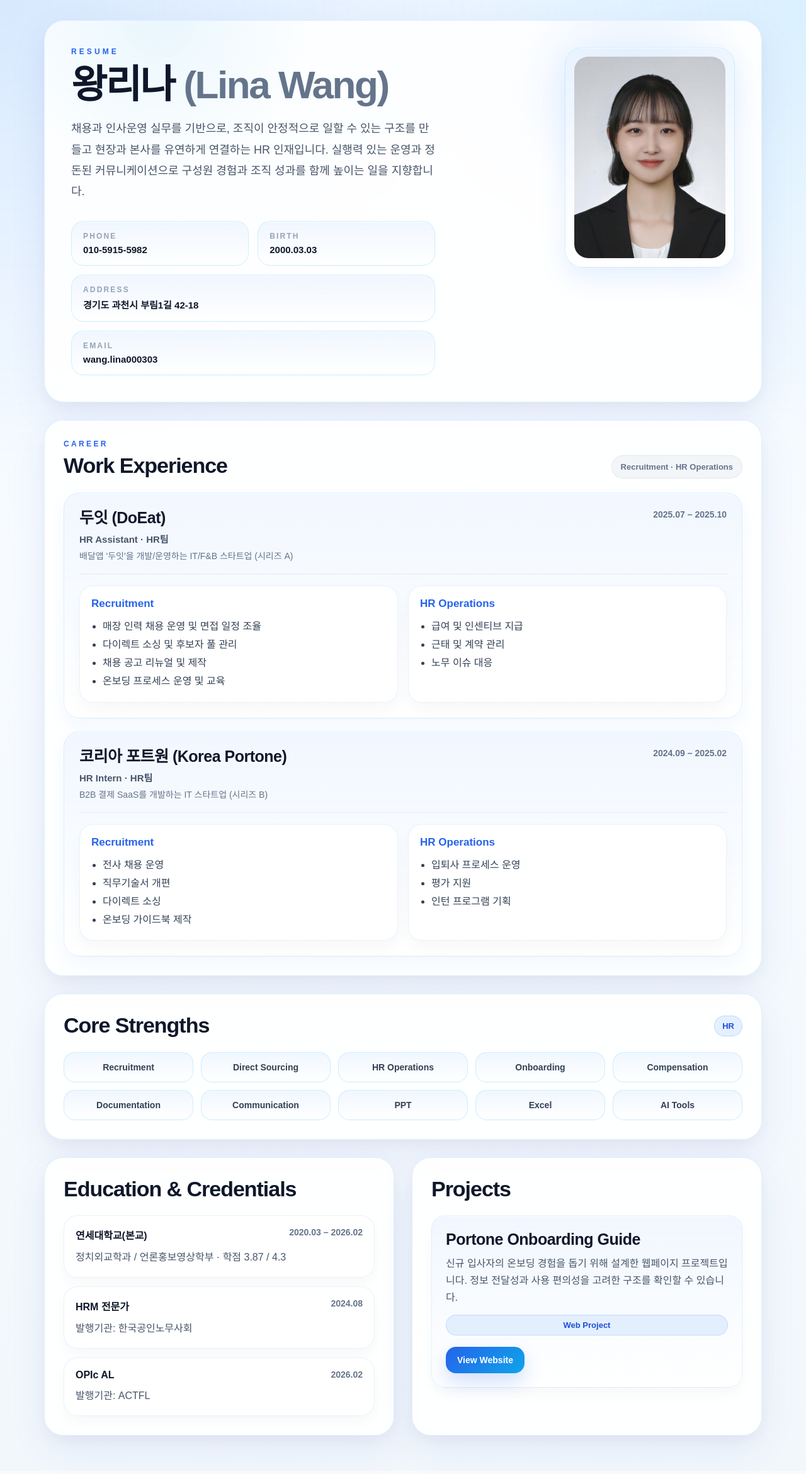
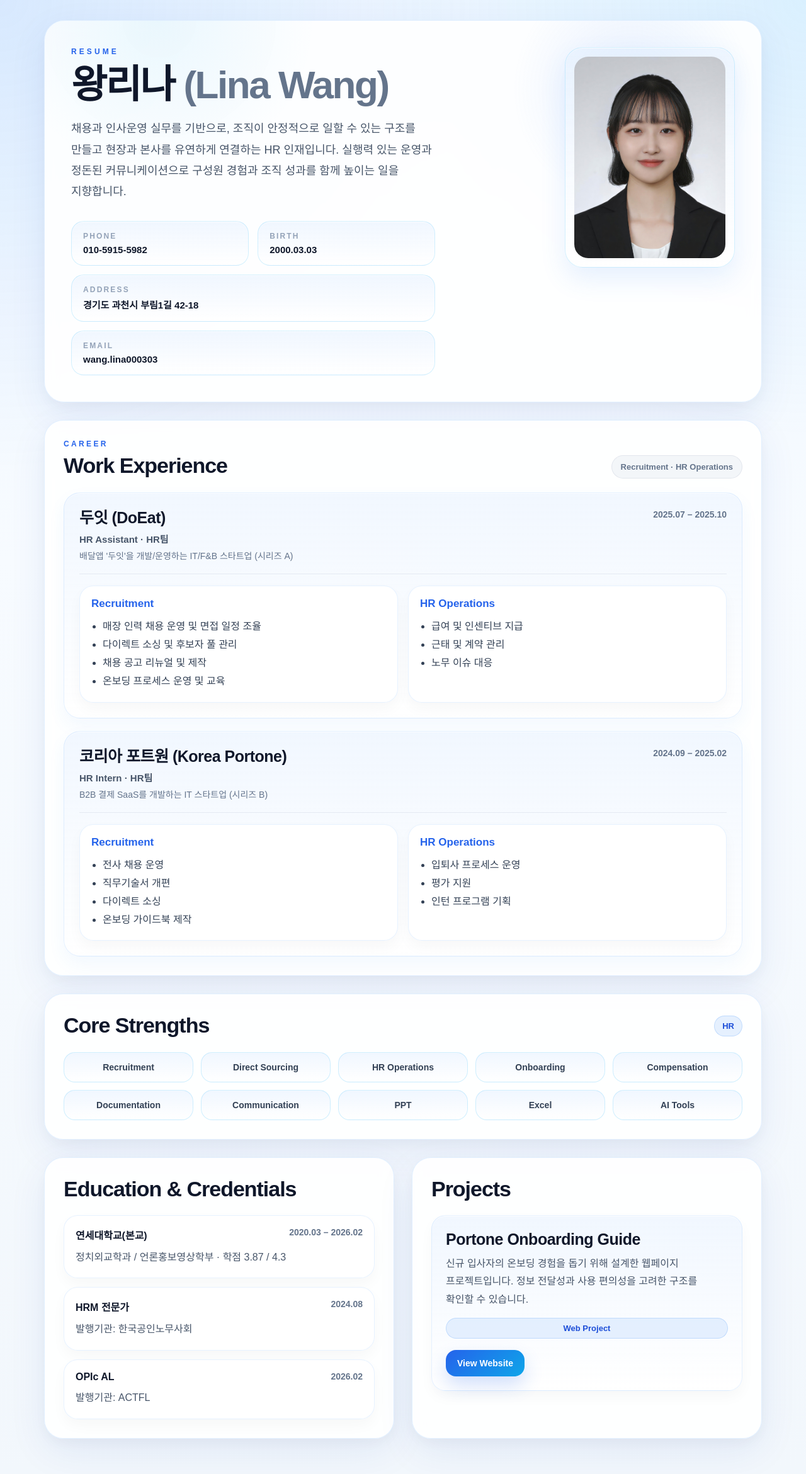
Before and after one commit to wang0lina/my-resume_kor, a React (Vite) app: page / in a window 1280 px wide. Shown: the whole page at 63% size. Built offline with nearby package versions, Linux system fonts and the light colour scheme.

Commit message:
Fix natural Korean line wrapping

```diff
--- a/src/App.css
+++ b/src/App.css
@@ -81,10 +81,11 @@ h1 span {
 
 .intro {
   margin: 22px 0 0;
-  max-width: 680px;
+  max-width: 620px;
   font-size: 18px;
   line-height: 1.85;
   color: #475569;
+  word-break: keep-all;
 }
 
 .info-grid {
@@ -266,6 +267,7 @@ h2 {
   font-size: 14px;
   line-height: 1.7;
   color: #64748b;
+  word-break: keep-all;
 }
 
 .period {
@@ -378,7 +380,12 @@ h2 {
 .project-top p {
   margin: 10px 0 0;
   color: #475569;
-  line-height: 1.7;
+  line-height: 1.8;
+  word-break: keep-all;
+}
+
+.project-top p {
+  max-width: 420px;
 }
 
 .project-card {
@@ -440,6 +447,11 @@ h2 {
   h1 {
     font-size: 48px;
   }
+
+  .intro,
+  .project-top p {
+    max-width: 100%;
+  }
 }
 
 @media (max-width: 680px) {
```
